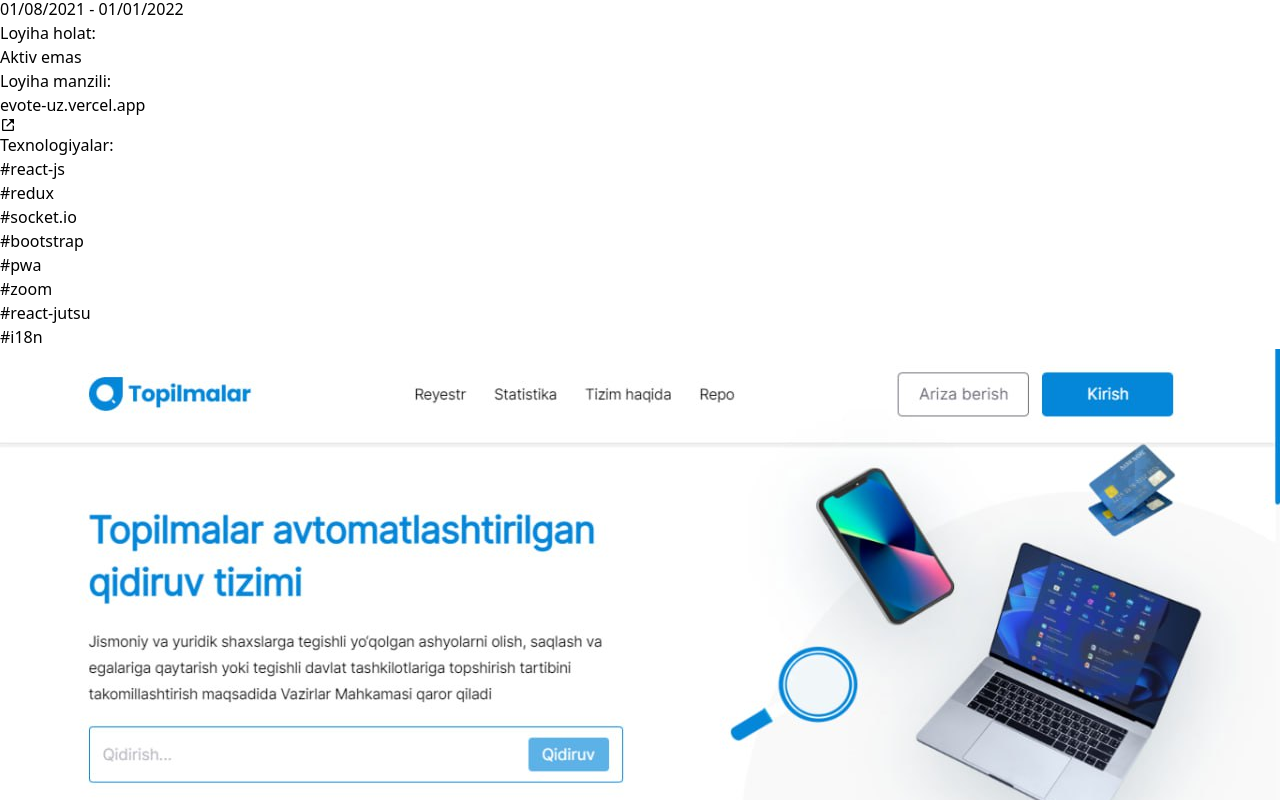
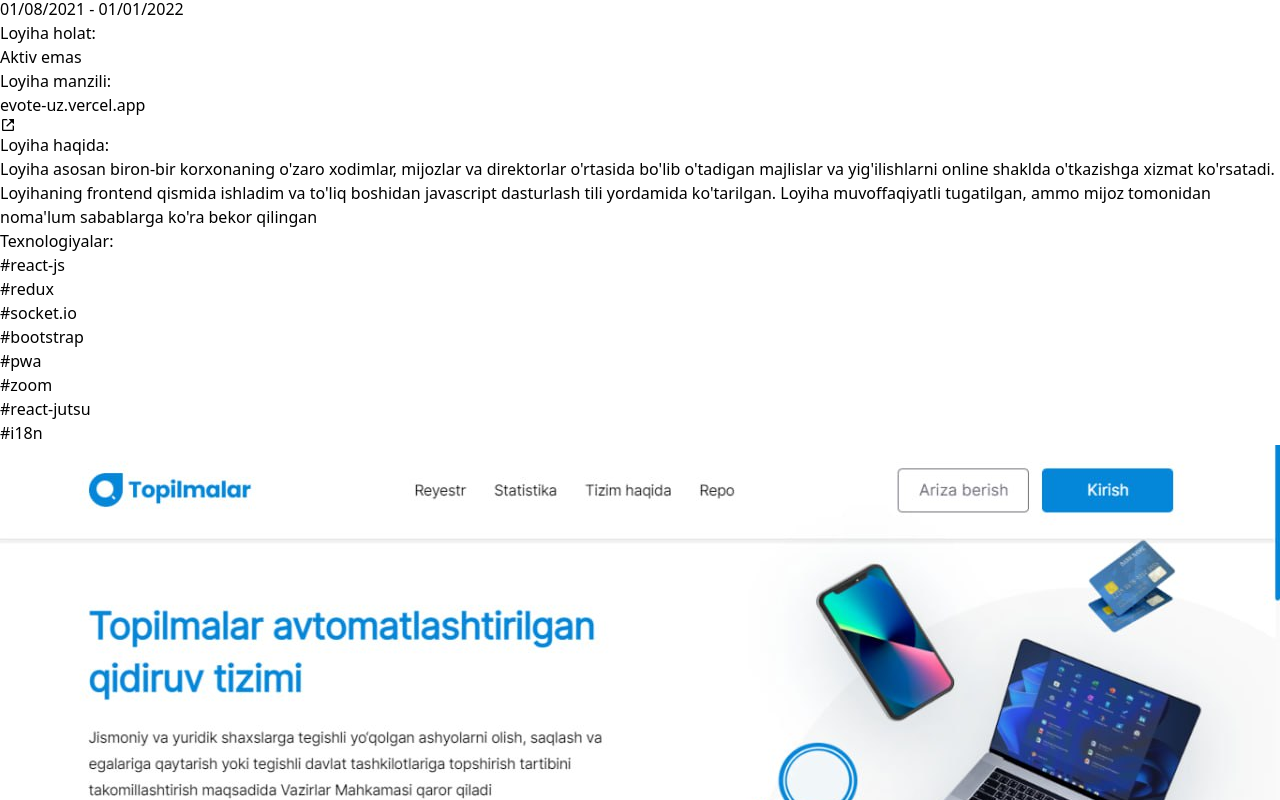
Before and after one commit to azadov-azamat/portfolio, a React (Vite) app: page / in a window 1280 px wide. Shown: the part 820-1620 px from the top of the page. Built offline with nearby package versions, Linux system fonts and the light colour scheme.

Commit message:
desription

```diff
--- a/src/components/box/portfolio.tsx
+++ b/src/components/box/portfolio.tsx
@@ -81,15 +81,15 @@
                             </a>
                             </Typography>
                         </div>
-                        {/*<div className="flex flex-col mt-2">*/}
-                        {/*    <Typography variant={'small'} className={'font-bold'}>*/}
-                        {/*        Loyiha haqida:*/}
-                        {/*    </Typography>*/}
-                        {/*    <Typography variant={'small'} className={'flex font-medium'} onClick={toggleDesc}>*/}
-                        {/*        /!*{isDesc ? desc : desc.substring(0, 50) + (isDesc ? '' : "...")}*!/*/}
-                        {/*        {desc}*/}
-                        {/*    </Typography>*/}
-                        {/*</div>*/}
+                        <div className="flex flex-col mt-2">
+                            <Typography variant={'small'} className={'font-bold'}>
+                                Loyiha haqida:
+                            </Typography>
+                            <Typography variant={'small'} className={'flex font-medium'} onClick={toggleDesc}>
+                                {/*{isDesc ? desc : desc.substring(0, 50) + (isDesc ? '' : "...")}*/}
+                                {desc}
+                            </Typography>
+                        </div>
                     </div>
 
                     <div className="">
--- a/src/view/home/index.tsx
+++ b/src/view/home/index.tsx
@@ -19,8 +19,8 @@
         {
             id: 3,
             title: "Depository",
-            desc: "Lorem ipsum dolor sit amet, consectetur adipisicing elit. A alias amet blanditiis commodi deserunt, " +
-                "eius esse facilis fugiat, libero magni maiores minus quod repudiandae tenetur veritatis? Commodi consequuntur cupiditate voluptate.",
+            desc: "Loyiha asosan biron-bir korxonaning o'zaro xodimlar, mijozlar va direktorlar o'rtasida bo'lib o'tadigan majlislar va yig'ilishlarni online shaklda o'tkazishga xizmat ko'rsatadi. " +
+                "Loyihaning frontend qismida ishladim va to'liq boshidan javascript dasturlash tili yordamida ko'tarilgan. Loyiha muvoffaqiyatli tugatilgan, ammo mijoz tomonidan noma'lum sabablarga ko'ra bekor qilingan",
             src: depos,
             owner: "NAPA Automotive",
             hash: ["react-js", "redux", "socket.io", "bootstrap", "pwa", "zoom", "react-jutsu", "i18n"],
@@ -34,8 +34,9 @@
         {
             id: 9,
             title: "Topilmalar - axborot tizimi",
-            desc: "Lorem ipsum dolor sit amet, consectetur adipisicing elit. A alias amet blanditiis commodi deserunt, " +
-                "eius esse facilis fugiat, libero magni maiores minus quod repudiandae tenetur veritatis? Commodi consequuntur cupiditate voluptate.",
+            desc: "Topilmalar axborot tizimi asosan davlat markazlarida ishlovchi xodimlar uchun ma'lumotnomalar shakillantirish va topilgan buyumni o'z egasida topshirishdan iborat. " +
+                "Bu loyiha yordamida har kim tizim orqali yo'qotilgan va topilgan ashyolar reestrini ko'ra olishi mumkin. Loyihaning frontend qismida ish olib bordim va to'liq javascript dasturlash tilida ko'tarilgan. " +
+                "Loyiha muvoffaqiyatli tugatilgan!",
             src: top,
             owner: "Davlat Xizmatlar Agentligi",
             hash: ["react-js", "redux", "redux-toolkit", "bootstrap", "crago", "eslint"],
@@ -48,8 +49,9 @@
         {
             id: 1,
             title: "Smart Adliya - axborot tizimi",
-            desc: "Lorem ipsum dolor sit amet, consectetur adipisicing elit. A alias amet blanditiis commodi deserunt," +
-                " eius esse facilis fugiat, libero magni maiores minus quod repudiandae tenetur veritatis? Commodi consequuntur cupiditate voluptate.",
+            desc: "AKTRM bo'limi tomonidan berilgan ushbu loyiha Adliya Vazirligining integratsiya orqali bog'langan barcha xizmatlari haqida ma'lumot berib borish va xizmatlardan foydalanish uchun qulay platformadir. " +
+                "Platformada yangiliklar bo'limi, statistika bo'limlari va xizmatlar haqida batafsil ma'lumotlarni ko'rib borish mumkin. Loyihaning backend qismida jamoaviy ish olib bordim va to'liq java dasturlash tilida monolit " +
+                "ko'rinishda ko'tarilgan. Loyiha muvoffaqiyatli tugatilgan!",
             src: s_justice,
             owner: "Adliya Vazirligi",
             hash: ["java", "oop", "spring", "springboot", "mail"],
@@ -63,8 +65,8 @@
         {
             id: 2,
             title: "B-Advice",
-            desc: "Lorem ipsum dolor sit amet, consectetur adipisicing elit. A alias amet blanditiis commodi deserunt," +
-                " eius esse facilis fugiat, libero magni maiores minus quod repudiandae tenetur veritatis? Commodi consequuntur cupiditate voluptate.",
+            desc: "AKTRM bo'limi tomonidan berilgan ushbu loyiha tadbirkorlarning bizneslariga maslahat, o'quv qo'llanmalar va maqolalar, turli ekspertlar bilan bog'lanish imkoniyatlari haqida platforma. " +
+                "Loyihaning backend qismida jamoaviy ish olib bordim va to'liq java dasturlash tilida microservice ko'rinishda ko'tarilgan. Loyiha muvoffaqiyatli tugatilgan!",
             src: b_advice,
             owner: "Adliya Vazirligi",
             hash: ["java", "oop", "spring", "springboot", "microservice", "mail"],
@@ -78,8 +80,8 @@
         {
             id: 7,
             title: "Modme - clone",
-            desc: "Lorem ipsum dolor sit amet, consectetur adipisicing elit. A alias amet blanditiis commodi deserunt, " +
-                "eius esse facilis fugiat, libero magni maiores minus quod repudiandae tenetur veritatis? Commodi consequuntur cupiditate voluptate.",
+            desc: "Loyiha Digital Dreams firmasi tomonidan test sinovi ko'rinishida, amaldagi modme.uz platformasing nusxasini yasash maqsadida topshirilgan." +
+                " Loyihaning frontend qismida ish olib bordim va to'liq typescript dasturlash tilida ko'tarilgan. Loyiha muvoffaqiyatli yakunlangan!",
             src: modme,
             owner: "Digital Dreams LLC",
             hash: ["react-js", "vite-js", "redux", "redux-toolkit", "material-tailwind", "tailwindcss", "mobiscroll", "sms-shlyuz", "dnd", "typescript"],
@@ -93,9 +95,10 @@
         {
             id: 4,
             title: "Dilhush - restorani",
-            desc: "Lorem ipsum dolor sit amet, consectetur adipisicing elit. A alias amet blanditiis commodi deserunt, " +
-                "eius esse facilis fugiat, libero magni maiores minus quod repudiandae tenetur veritatis? Commodi consequuntur cupiditate voluptate.",
             src: dil,
+            desc: "Digital Dreams firmasi tomonidan berilgan ushbu loyiha \"Dilhush - oilaviy restoran\" uchun boshqaruv bo'limini yasash maqsad qilingan. " +
+                "Loyiha yordamida mobil programma orqali berilgan buyurtmalarni ko'rib borish, mobil programma restoran menyularini doimiy yangilab borish imkoniyatini beradi. " +
+                "Loyihaning frontend qismida ish olib bordim va to'liq typescript dasturlash tilida ko'tarilgan. Loyiha muvoffaqiyatli tugatilgan!",
             owner: "Digital Dreams LLC",
             hash: ["react-js", "redux", "redux-toolkit", "socket.io", "material-tailwind", "tailwindcss", "typescript"],
             position: "Frontend Developer",
@@ -108,8 +111,9 @@
         {
             id: 6,
             title: "Guzarpost",
-            desc: "Lorem ipsum dolor sit amet, consectetur adipisicing elit. A alias amet blanditiis commodi deserunt, " +
-                "eius esse facilis fugiat, libero magni maiores minus quod repudiandae tenetur veritatis? Commodi consequuntur cupiditate voluptate.",
+            desc: "Loyiha biron-bir mijozning online sotib olgan ashyolarini Turkiya davlatidan O'zbekistonga olib kelib berish imkoniyatini beradi. " +
+                "Va shaxsiy kabinet orqali o'z yuklarini tracking qismini ko'rib borishi mumkin. Loyihaning frontend qismida ish olib bordim va to'liq typescript dasturlash tilida ko'tarilgan. " +
+                "Loyiha muvoffaqiyatli tugatilgan!",
             src: guzarp,
             owner: "Kervanyul Technologies",
             hash: ["react-js", "vite-js", "redux", "redux-toolkit", "material-tailwind", "tailwindcss", "typescript"],
@@ -123,8 +127,9 @@
         {
             id: 5,
             title: "EximERP",
-            desc: "Lorem ipsum dolor sit amet, consectetur adipisicing elit. A alias amet blanditiis commodi deserunt, " +
-                "eius esse facilis fugiat, libero magni maiores minus quod repudiandae tenetur veritatis? Commodi consequuntur cupiditate voluptate.",
+            desc: "Loyiha biron-bir mijozning O'zbekistonga olib kelmoqchi bo'lgan ashyolarining hujjatlarini deklarantlar yordamida tez va qulay online shaklda to'ldirish va chegara postlaridan oson olib kirishda yordam beruvchi platforma bo'lib. " +
+                "Platform tomonidan online deklarant yordamida kerakli hujjatlarni taqdim eta olasiz. Bu loyihada texnik yordamchi bo'lib ish olib bordim. Loyihaning eski kodlarini yangilash va \"Clean Code\", \"DRY\" prinsiplariga rioya qilgan holda" +
+                " to'g'irlab chiqilidi va loyiha uchun yangi o'zgartirishlar kiritilgan. Loyiha javascript dasturlash tilida yozilgan bo'lib muvoffaqiyatli yakunlangan! ",
             src: exim,
             owner: "Kervanyul Technologies",
             hash: ["react-js", "vite-js", "redux", "redux-toolkit", "socket.io", "material-ui", "i18n"],
@@ -138,8 +143,7 @@
         {
             id: 8,
             title: "Blog sayt",
-            desc: "Lorem ipsum dolor sit amet, consectetur adipisicing elit. A alias amet blanditiis commodi deserunt, " +
-                "eius esse facilis fugiat, libero magni maiores minus quod repudiandae tenetur veritatis? Commodi consequuntur cupiditate voluptate.",
+            desc: "Samar Badriddinovning nextjs ga asoslangan darslarini mustahkamlash maqsadida qilingan amaliy ish!",
             src: sam,
             owner: "Self Study",
             hash: ["react-js", "next-js", "material-ui", "graphql", "sql", "ssr", "seo", "typescript"],
```
